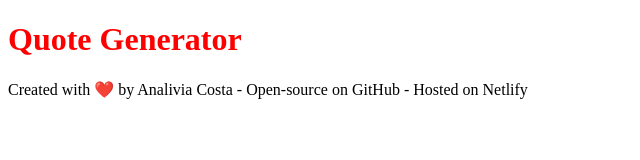
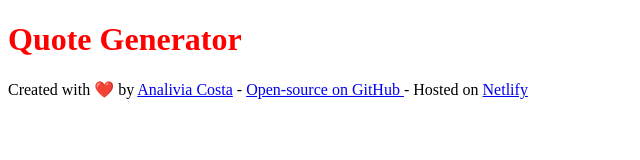
Before and after one commit to analiviag/AI-quote-generator, a plain HTML site: page index.html in a window 1280 px wide. Shown: the whole page, without its empty margins (0-640 px from the left). Drawn offline with Linux system fonts and the light colour scheme.

Commit message:
added footer and links

```diff
--- a/index.html
+++ b/index.html
@@ -10,8 +10,15 @@
     <h1>Quote Generator</h1>
   </body>
   <footer>
-    Created with ❤️ by Analivia Costa - Open-source on GitHub - Hosted on
-    Netlify
+    Created with ❤️ by
+    <a href="https://github.com/analiviag" target="_blank">Analivia Costa</a> -
+    <a href="https://github.com/analiviag/AI-quote-generator" target="_blank">
+      Open-source on GitHub
+    </a>
+    - Hosted on
+    <a href="https://endearing-hotteok-0d2267.netlify.app/" target="_blank">
+      Netlify</a
+    >
   </footer>
   <script src="src/index.js"></script>
 </html>
```
